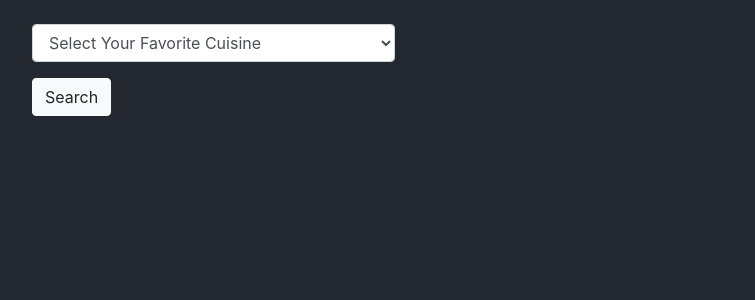
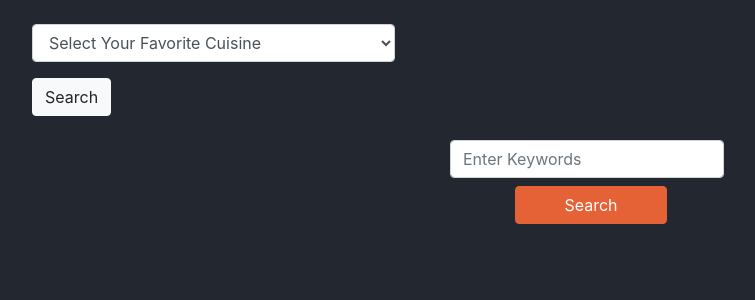
Before and after one commit to papunjay/Cookbook, a Django app: template cookbook/templates/cuisine/home.html in a window 1280 px wide. Shown: the part 107-407 px from the top of the page, without its empty margins (53-808 px from the left). Run offline with Django 3.2, Linux system fonts and the light colour scheme; the template is opened without the code that fills it, so the values that code supplies are empty; some libraries are stand-ins or nearby versions.

Commit message:
[papunjay].add search section on fron-end

```diff
--- a/cookbook/templates/cuisine/home.html
+++ b/cookbook/templates/cuisine/home.html
@@ -25,6 +25,20 @@
       </form>
     </section>
 
+    <section class="container d-flex justify-content-center align-items-center mt-4">
+        <form method="GET" action="{% url 'search' %}" class="row text-center">
+          <div class="col-md-auto">
+            <div class="form-group mb-2">
+              <input name="keyword" class="form-control" placeholder="Enter Keywords">
+            </div>
+            <div class="text-center">
+              <button type="submit" class="btn btn-accent ml-2 mb-2 pl-5 pr-5">Search</button>
+            </div>
+          </div>
+        </form>
+      </section>
+
+
 
       </main>
 
```
